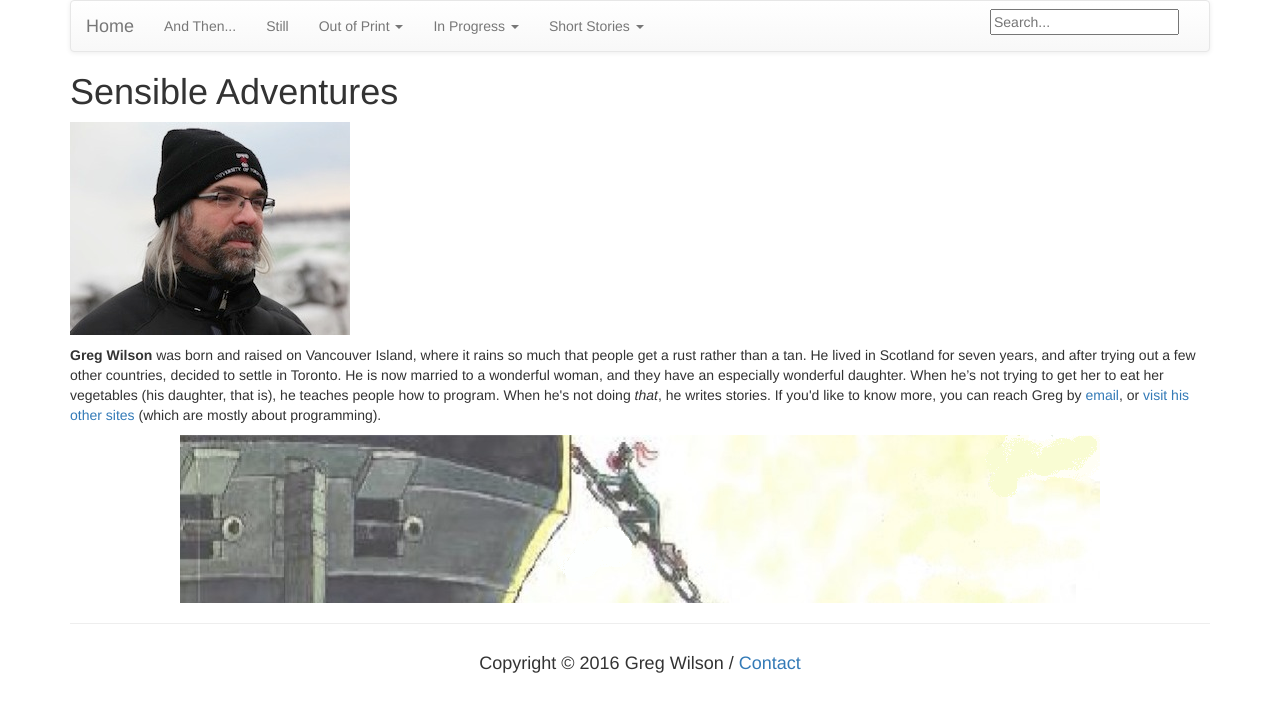
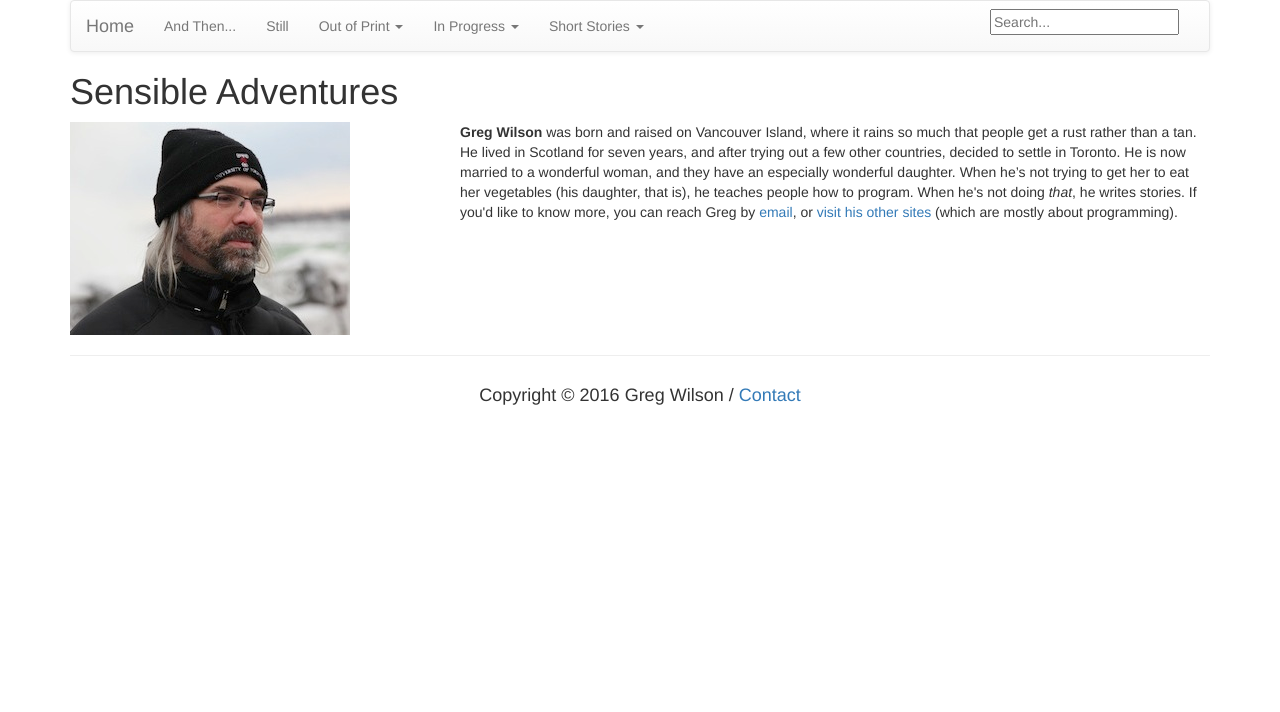
Before and after one commit to gvwilson/sensibleadventures, a Jekyll site: the page built from index.html, in a window 1280 px wide. Shown: the top 712 px of the page. Built offline with Jekyll 4.4.1, drawn with Linux system fonts in a browser that asks for light colours.

Commit message:
A bit of rearranging

```diff
--- a/index.html
+++ b/index.html
@@ -2,12 +2,9 @@
 layout: page
 title: Sensible Adventures
 ---
-<p><img src="{{ site.root }}/files/wilson-small.jpg" /></a></p>
-
-<p><strong>Greg Wilson</strong> was born and raised on Vancouver Island, where it rains so much that people get a rust rather than a tan. He lived in Scotland for seven years, and after trying out a few other countries, decided to settle in Toronto. He is now married to a wonderful woman, and they have an especially wonderful daughter. When he’s not trying to get her to eat her vegetables (his daughter, that is), he teaches people how to program. When he's not doing <em>that</em>, he writes stories. If you'd like to know more, you can reach Greg by <a href="mailto:greg@sensibleadventures.com">email</a>, or <a href="http://third-bit.com">visit</a> <a href="http://software-carpentry.org">his</a> <a href="http://aosabook.org">other</a> <a href="http://neverworkintheory.org">sites</a> (which are mostly about programming).</p>
-
 <div class="row">
-  <div class="col-md-12 footertext">
-    <img src="{{ site.root }}/files/header.png" />
+  <div class="col-md-4"><img src="{{ site.root }}/files/wilson-small.jpg" /></div>
+  <div class="col-md-8">
+    <p><strong>Greg Wilson</strong> was born and raised on Vancouver Island, where it rains so much that people get a rust rather than a tan. He lived in Scotland for seven years, and after trying out a few other countries, decided to settle in Toronto. He is now married to a wonderful woman, and they have an especially wonderful daughter. When he’s not trying to get her to eat her vegetables (his daughter, that is), he teaches people how to program. When he's not doing <em>that</em>, he writes stories. If you'd like to know more, you can reach Greg by <a href="mailto:greg@sensibleadventures.com">email</a>, or <a href="http://third-bit.com">visit</a> <a href="http://software-carpentry.org">his</a> <a href="http://aosabook.org">other</a> <a href="http://neverworkintheory.org">sites</a> (which are mostly about programming).</p>
   </div>
 </div>
--- a/three-sensible-adventures.html
+++ b/three-sensible-adventures.html
@@ -3,6 +3,8 @@
 title: Three Sensible Adventures
 permalink: /three-sensible-adventures/
 ---
-<p><img src="{{ site.root }}/files/three-sensible-adventures.jpg" /></a></p>
+<p><img src="{{ site.root }}/files/three-sensible-adventures.jpg" /></p>
 
 <p><em>Three Sensible Adventures</em> was my first book for children. I wrote it for my niece Allison's eighth birthday—everybody else in the family was making things for her, but I'm too clumsy to knit or use a hammer, so I decided to make her some stories instead. It was first published by Annick Press in 1999, just in time for her eleventh birthday, with wonderful artwork by Toronto's Bill Lytle. I hope to have a new edition available by Christmas 2013.</p>
+
+<p><img src="{{ site.root }}/files/sensible-footer.png" /></p>
```
Also changed, not shown: files/sensible-footer.png (renamed from files/header.png).
